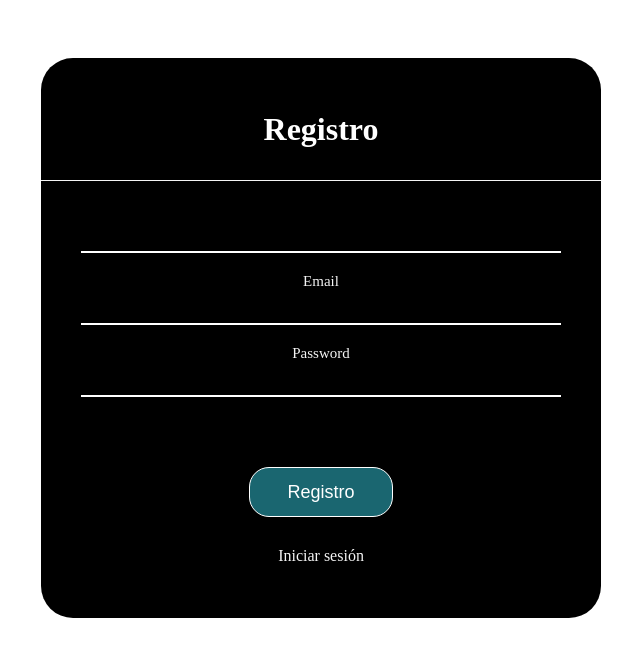
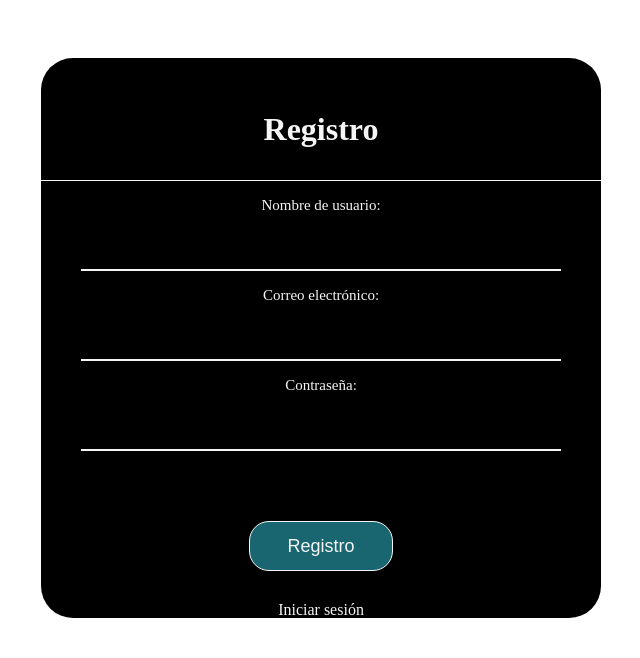
Before and after one commit to Marccb18/Proyecto_Gym, a Flask app: template templates/signup_form.html in a window 1280 px wide. Shown: the part 142-800 px from the top of the page, without its empty margins (319-959 px from the left). Run offline with Flask 3, Linux system fonts and the light colour scheme; the template is opened without the code that fills it, so the values that code supplies are empty, except form fields; tables that the repository leaves empty hold one stand-in row (values such as "Sample post"); form fields are guessed from the names that the template uses.

Commit message:
registro html

```diff
--- a/static/css/login-signup.css
+++ b/static/css/login-signup.css
@@ -34,7 +34,7 @@ header .navbar a:hover {
 .formulario h1{
     text-align: center;
     padding: 2rem 0 2rem 0;
-    color: #fff;
+    color: whitesmoke;
     border-bottom: 1px solid whitesmoke;
 }
 .formulario form{
@@ -44,7 +44,7 @@ header .navbar a:hover {
 
 form .username{
     position: relative;
-    border-bottom: 2px solid #fff;
+    border-bottom: 2px solid whitesmoke;
     margin: 30px 0;
 }
 
@@ -56,14 +56,14 @@ form .username{
     border: none;
     background: none;
     outline: none;
-    color: #fff;
+    color: whitesmoke;
 }
 
 .username label{
     position: absolute;
     top: -25%;
     left: 50%;
-    color: black;
+    color: whitesmoke;
     transform: translate(-50%);
     font-size: 15px;
     pointer-events: none;
@@ -71,7 +71,7 @@ form .username{
 
 form .email{
     position: relative;
-    border-bottom: 2px solid #fff;
+    border-bottom: 2px solid whitesmoke;
     margin: 30px 0;
 }
 
@@ -83,7 +83,7 @@ form .email{
     border: none;
     background: none;
     outline: none;
-    color: #fff;
+    color: whitesmoke;
 }
 
 .email label{
@@ -98,7 +98,7 @@ form .email{
 
 form .password{
     position: relative;
-    border-bottom: 2px solid #fff;
+    border-bottom: 2px solid whitesmoke;
     margin: 30px 0;
 }
 
@@ -110,7 +110,7 @@ form .password{
     border: none;
     background: none;
     outline: none;
-    color: #fff;
+    color: whitesmoke;
 }
 
 .password label{
@@ -134,12 +134,12 @@ input[type="submit"]{
     background: #1a6670;
     border-radius: 20px;
     font-size: 18px;
-    color: #fff;
+    color: whitesmoke;
     cursor: pointer;
     outline: none;
 }
 input[type="submit"]:hover{
-    background-color: #fff;
+    background-color: whitesmoke;
     color: #1a6670;
     transition: .5s;
 }
--- a/templates/signup_form.html
+++ b/templates/signup_form.html
@@ -18,30 +18,19 @@
 <main class="main-content">
     <div class="formulario">
         <h1>Registro</h1>
-        <form action="" method="post" novalidate>
-            <!-- Añadimos el token CSRF -->
+        <form method="POST">
             {{ form.hidden_tag() }}
-            <!-- Renderizamos los diferentes campos del formulario basado en WTForms -->
             <div class="username">
-                {{ form.username.label }}
+                <label for="username">Nombre de usuario:</label><br>
                 {{ form.username(size=20) }}<br>
-                {% for error in form.username.errors %}
-                <span style="color: red;">{{ error }}</span>
-                {% endfor %}
             </div>
             <div class="email">
-                {{ form.email.label }}
+                <label for="email">Correo electrónico:</label><br>
                 {{ form.email(size=20) }}<br>
-                {% for error in form.email.errors %}
-                <span style="color: red;">{{ error }}</span>
-                {% endfor %}
             </div>
             <div class="password">
-                {{ form.password.label }}
+                <label for="password">Contraseña:</label><br>
                 {{ form.password(size=20) }}<br>
-                {% for error in form.password.errors %}
-                <span style="color: red;">{{ error }}</span>
-                {% endfor %}
             </div>
             <input type="submit" value="Registro">
             <div class="login">
```
